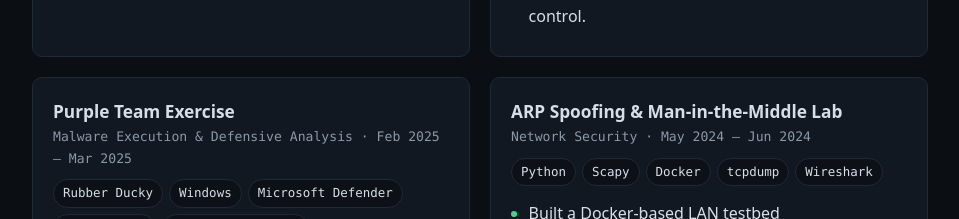
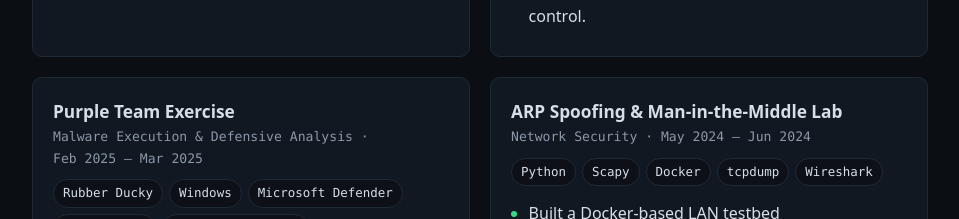
Before and after one commit to Jicxer/jicxer.github.io, a plain HTML site: page index.html in a window 1280 px wide. Shown: the part 2600-2819 px from the top of the page, without its empty margins (160-1119 px from the left). Drawn offline with Linux system fonts and the light colour scheme.

Commit message:
Add nowrap styling to card-sub time element

```diff
--- a/assets/css/style.css
+++ b/assets/css/style.css
@@ -344,6 +344,7 @@ main {
 .card:hover { border-color: color-mix(in srgb, var(--accent) 50%, var(--border)); }
 .card h3 { margin: 0 0 10px; font-size: 1.08rem; }
 .card-sub { display: block; font-size: 0.82rem; font-weight: 400; color: var(--muted); font-family: var(--mono); }
+.card-sub time { white-space: nowrap; }
 
 /* ==========================================================================
    Tags / badges / skills
```
